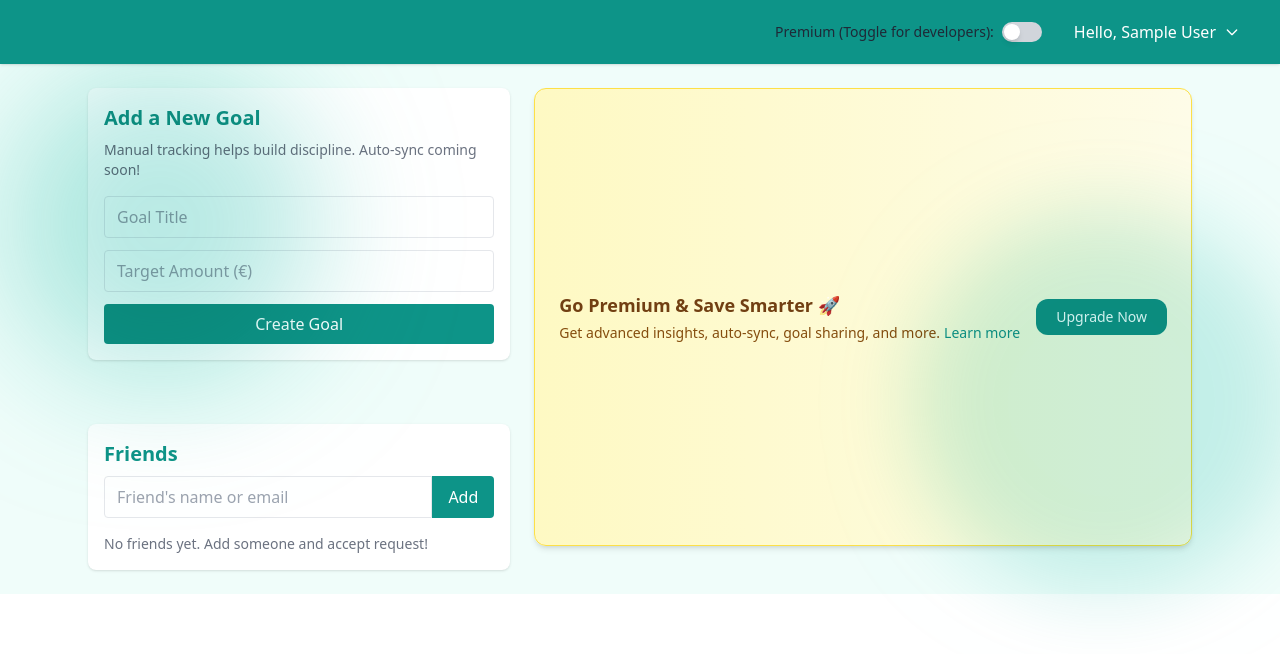
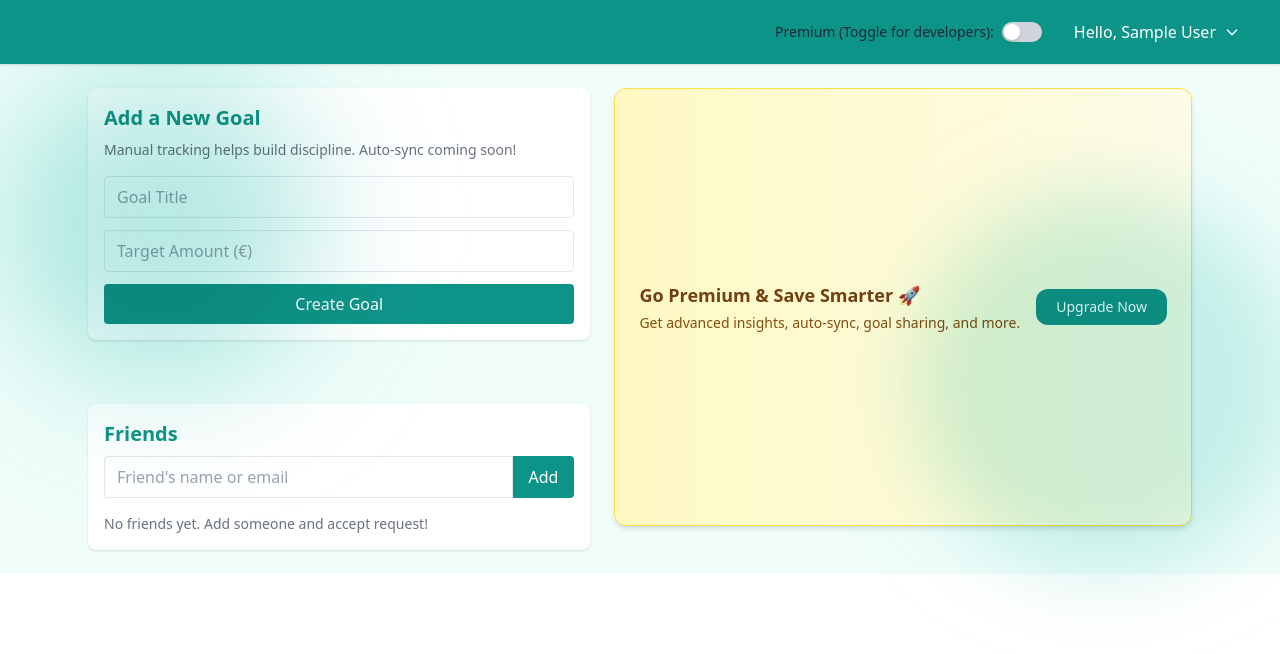
Before and after one commit to khanhngo22/HabiSave, a React (Create React App) app in the folder habisave/: page /dashboard in a window 1280 px wide. Shown: the top 654 px of the page. Built offline with nearby package versions, Linux system fonts and the light colour scheme; sample sign-in values are in the browser's storage.

Commit message:
small fix

```diff
--- a/habisave/src/components/Dashboard.jsx
+++ b/habisave/src/components/Dashboard.jsx
@@ -535,7 +535,6 @@ export default function Dashboard() {
               <h2 className="text-lg font-bold mb-1">Go Premium & Save Smarter 🚀</h2>
               <p className="text-sm text-yellow-800">
                 Get advanced insights, auto-sync, goal sharing, and more.
-                <a href="/pricing" className="text-teal-600 hover:underline ml-1">Learn more</a>
               </p>
             </div>
             <button
```
